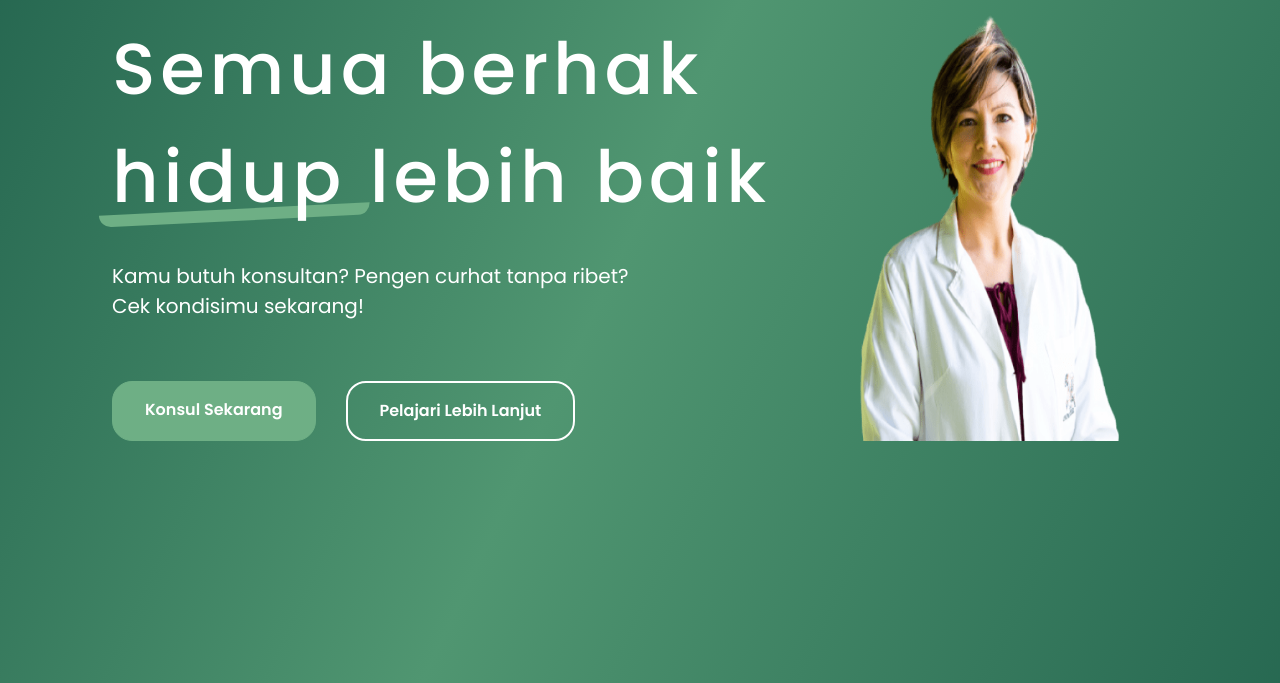
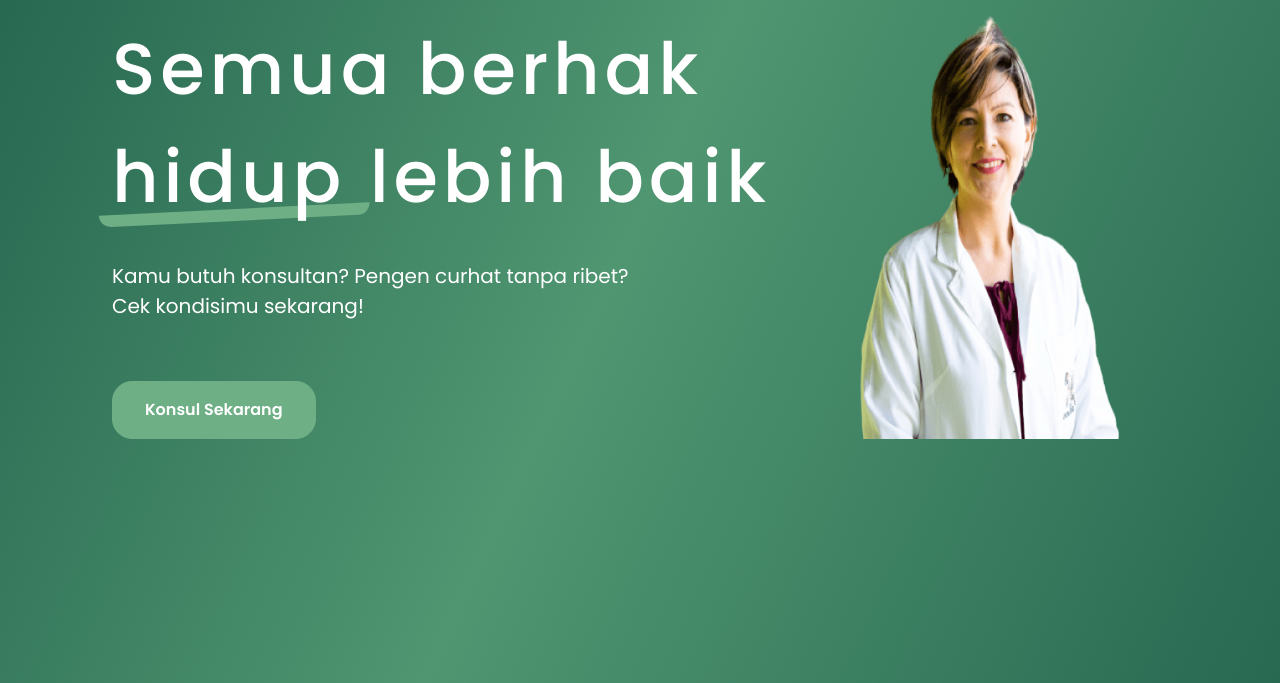
Before and after one commit to hidupmedia/arsip-frontend-hidup, a website: page index.html in a window 1280 px wide. Shown: the part 117-800 px from the top of the page. Drawn offline with Linux system fonts and the light colour scheme.

Commit message:
menghapus button pelajari lebih lanjut

```diff
--- a/index.html
+++ b/index.html
@@ -161,20 +161,12 @@
 									Kamu butuh konsultan? Pengen curhat tanpa ribet?
 								</p>
 								<p class="fs-5 mb-9">Cek kondisimu sekarang!</p>
-								<div class="d-flex flex-wrap gap-5">
 								<a
 									href="psikolog.html"
 									class="btn btn-green-logo text-white rounded-3 px-6 py-3 fw-semi-bold"
 								>
 									Konsul Sekarang
 								</a>
-									<a
-										href="tentang-kami.html"
-										class="btn border-2 border-white text-white rounded-3 px-6 py-3 fw-semi-bold"
-									>
-										Pelajari Lebih Lanjut
-									</a>
-								</div>
 							</div>
 						</div>
 						<div
```
Lines whose indentation alone changed are shown as unchanged.
